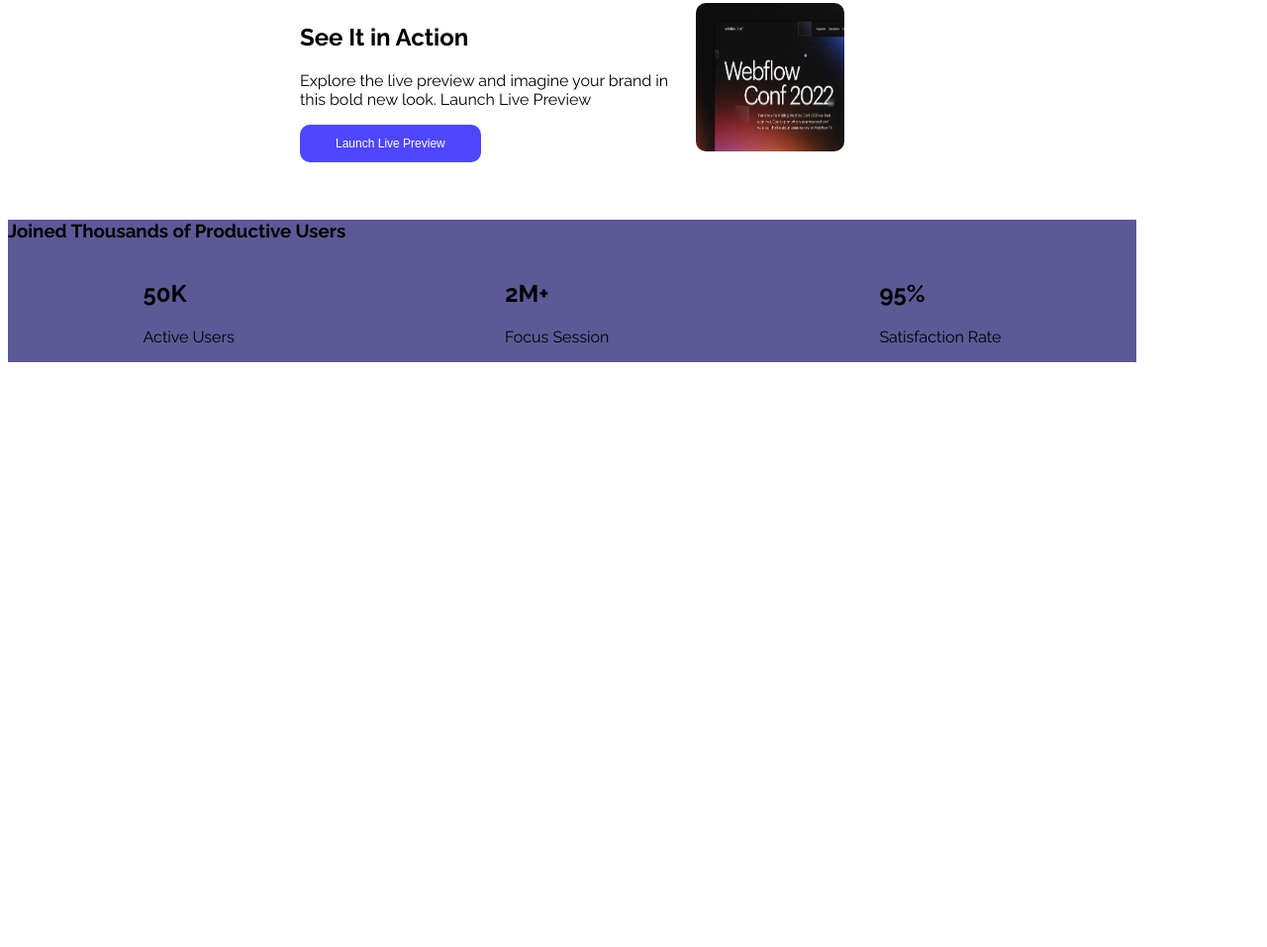
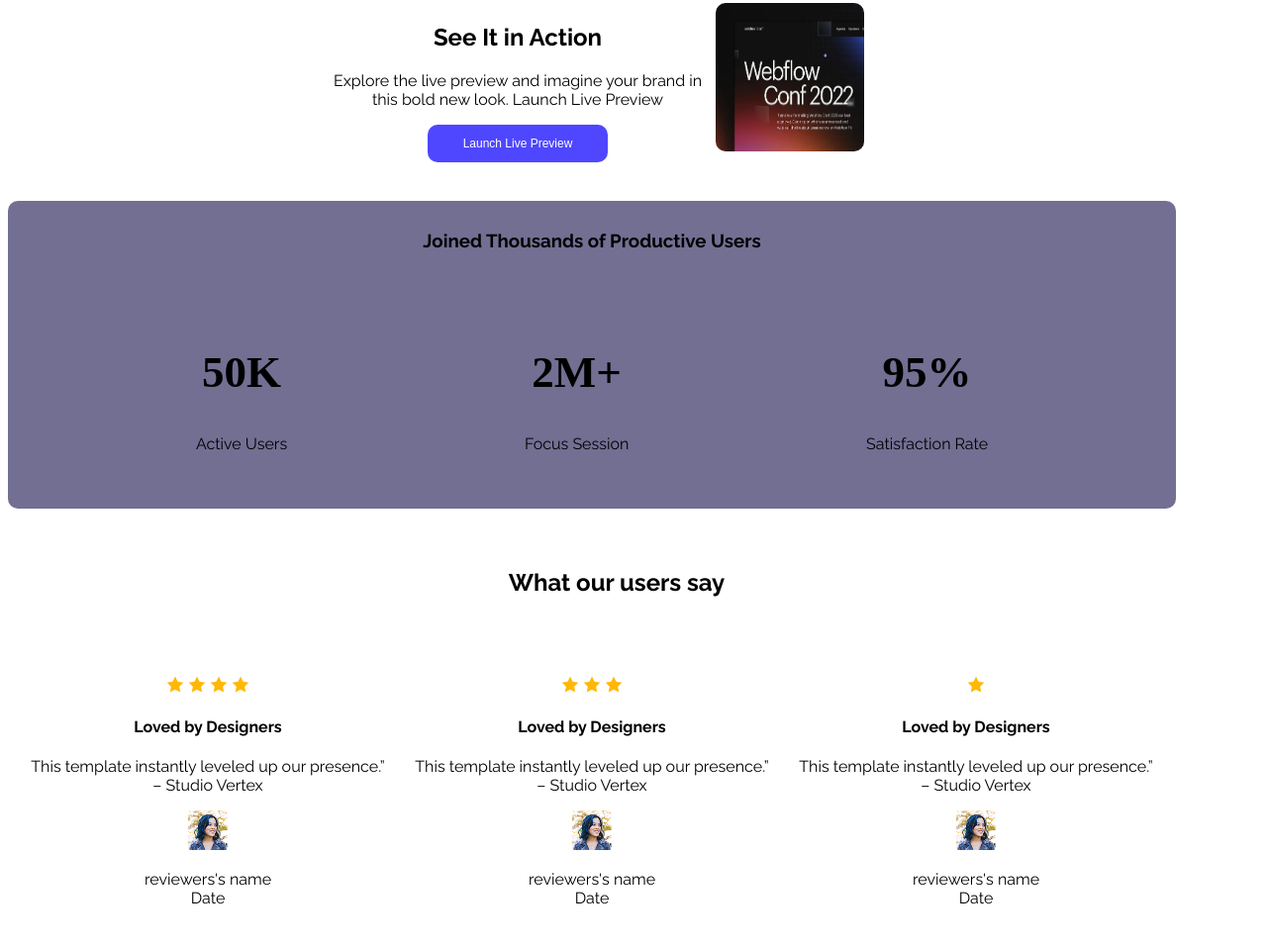
Before and after one commit to Foysalik10/Assinment1, a plain HTML site: page index.html in a window 1280 px wide. Shown: the part 419-1376 px from the top of the page at 99% size. Before the commit the page ends 800 px from the top, so only its background shows below. Drawn offline with Linux system fonts and the light colour scheme.

Commit message:
third commit

```diff
--- a/index.html
+++ b/index.html
@@ -52,6 +52,37 @@
                 </div>
             </div>
         </section>
+        <section>
+            <h2 class="section-title">What our users say</h2>
+            <div class="review-container">
+                <div class="container-box">
+                    <img class="review-icon" src="B12A01-landing-launchpad/Assets/icon-star.png" alt="">
+                    <img class="review-icon" src="B12A01-landing-launchpad/Assets/icon-star.png" alt="">
+                    <img class="review-icon" src="B12A01-landing-launchpad/Assets/icon-star.png" alt="">
+                    <img class="review-icon" src="B12A01-landing-launchpad/Assets/icon-star.png" alt="">
+                    <h4 class="reviewer-love">Loved by Designers</h4>
+                    <p class="description">This template instantly leveled up our presence.” <br>– Studio Vertex</p>
+                    <img  class="reviews-pic" src="B12A01-landing-launchpad/Assets/avatar.png" alt="">
+                    <p class="reviewers-name">reviewers's name <br>Date</p>
+                </div>
+                <div class="container-box">
+                    <img class="review-icon"  src="B12A01-landing-launchpad/Assets/icon-star.png" alt="">
+                    <img class="review-icon" src="B12A01-landing-launchpad/Assets/icon-star.png" alt="">
+                    <img class="review-icon" src="B12A01-landing-launchpad/Assets/icon-star.png" alt="">
+                    <h4 class="reviewer-love">Loved by Designers</h4>
+                    <p class="description">This template instantly leveled up our presence.” <br>– Studio Vertex</p>
+                    <img class="reviews-pic" src="B12A01-landing-launchpad/Assets/avatar.png" alt="">
+                    <p class="reviewers-name">reviewers's name <br>Date</p>
+                </div>
+                <div class="container-box">
+                    <img class="review-icon" src="B12A01-landing-launchpad/Assets/icon-star.png" alt="">
+                    <h4 class="reviewer-love">Loved by Designers</h4>
+                    <p class="description">This template instantly leveled up our presence.” <br>– Studio Vertex</p>
+                    <img class="reviews-pic"  src="B12A01-landing-launchpad/Assets/avatar.png" alt="">
+                    <p class="reviewers-name">reviewers's name <br>Date</p>
+                </div>
+            </div>
+        </section>
 
 
 
--- a/styles/Logo.css
+++ b/styles/Logo.css
@@ -84,21 +84,64 @@ nav{
 
 }
 /*main styles*/
+
 main{
-    max-width: 1140px;
+    max-width: 1180px;
+    align-items: center;
+    justify-content: center;
+    text-align: center;
+}
 
-}
 /*users section*/
 .users-numbers{
     display: flex;
     justify-content: space-around;
-    align-items: center;
+    padding: 40px 20px;
 }
 .join-section{
     justify-content: center;
 }
  .bg-colour{
-    background-color: #5d5997;
+    background-color: #726f93;
+    border-radius: 10px;
+    align-items: center;
+    align-content: center;
 
 
     }
+    .join-section-title{
+        text-align: center;
+        font-size: 50px bold;
+        padding-top: 10px;
+
+
+    }
+    .exact-number{
+        font-size: 45px;
+        font-family: none;
+    }
+    .number-title{
+        font: 400px;
+        padding: 0;
+        gap: 0;
+    }
+    .join-section{
+        align-content: center;
+        padding-left: 50px;
+        padding-right: 50px;
+    }
+    .review-container{
+        display: flex;
+        justify-content: space-around;
+        gap: 24px;
+        padding: 20px;
+        box-shadow: #252432;
+    }
+.section-title{
+
+            align-items: center;
+            padding-top: 40px;
+            padding-bottom: 40px;
+            padding-left: 50px;
+
+        }
```
